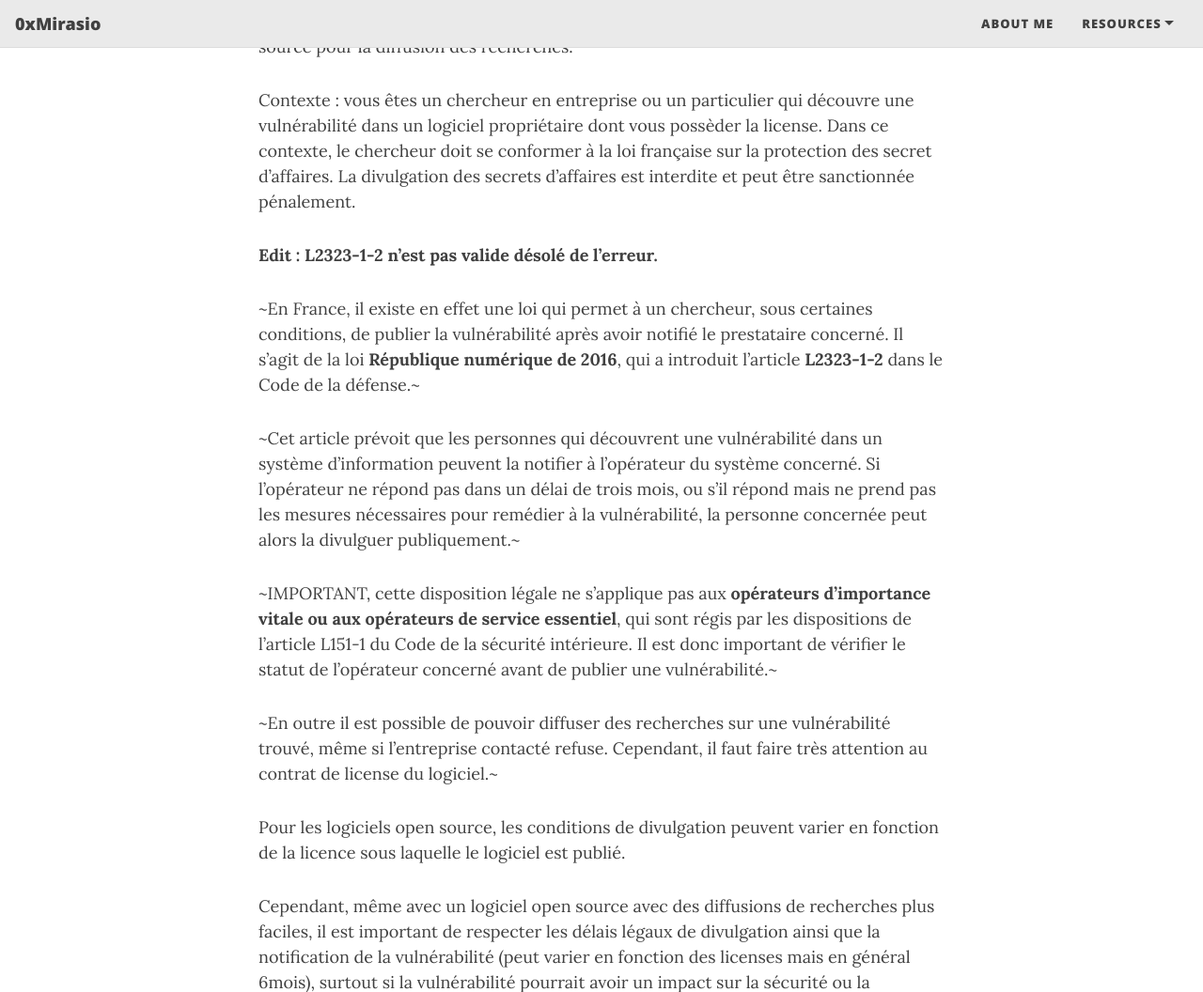
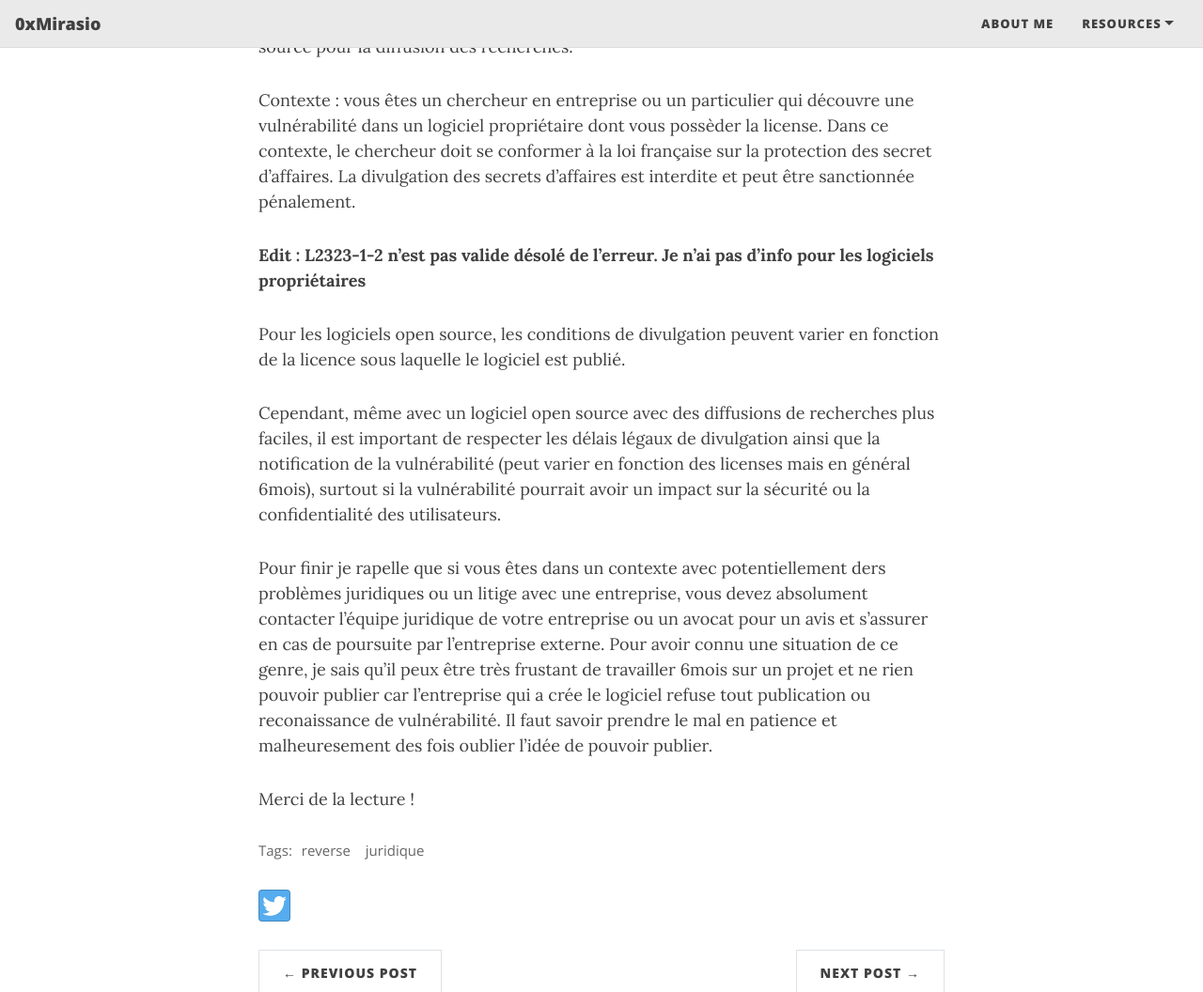
Before and after one commit to 0xMirasio/0xMirasio.github.io, a Jekyll site: the page built from _posts/2023-04-28-LegislationJuridiqueRetroIngenierie.md, in a window 1280 px wide and 1400 px high, scrolled down 3245 px, cut to the strip 0-1056 px from the top of the window. Shown: the whole strip at 94% size. Built offline with Jekyll 4.4.1, drawn with Linux system fonts in a browser that asks for light colours; nearby versions of some CDN libraries.

Commit message:
fix tilde

```diff
--- a/_posts/2023-04-28-LegislationJuridiqueRetroIngenierie.md
+++ b/_posts/2023-04-28-LegislationJuridiqueRetroIngenierie.md
@@ -60,16 +60,7 @@ Je vais essayer de montrer comment procéder pour les 2 cas : propriétaire et o
 Contexte : vous êtes un chercheur en entreprise ou un particulier qui découvre une vulnérabilité dans un logiciel propriétaire dont vous possèder la license.
 Dans ce contexte, le chercheur doit se conformer à la loi française sur la protection des secret d'affaires. La divulgation des secrets d'affaires est interdite et peut être sanctionnée pénalement.
 
-**Edit : L2323-1-2 n'est pas valide désolé de l'erreur.**
-
-~En France, il existe en effet une loi qui permet à un chercheur, sous certaines conditions, de publier la vulnérabilité après avoir notifié le prestataire concerné. Il s'agit de la loi **République numérique de 2016**, qui a introduit l'article **L2323-1-2** dans le Code de la défense.~
-
-~Cet article prévoit que les personnes qui découvrent une vulnérabilité dans un système d'information peuvent la notifier à l'opérateur du système concerné. Si l'opérateur ne répond pas dans un délai de trois mois, ou s'il répond mais ne prend pas les mesures nécessaires pour remédier à la vulnérabilité, la personne concernée peut alors la divulguer publiquement.~
-
-~IMPORTANT, cette disposition légale ne s'applique pas aux **opérateurs d'importance vitale ou aux opérateurs de service essentiel**, qui sont régis par les dispositions de l'article L151-1 du Code de la sécurité intérieure. Il est donc important de vérifier le statut de l'opérateur concerné avant de publier une vulnérabilité.~
-
-~En outre il est possible de pouvoir diffuser des recherches sur une vulnérabilité trouvé, même si l'entreprise contacté refuse.
-Cependant, il faut faire très attention au contrat de license du logiciel.~
+**Edit : L2323-1-2 n'est pas valide désolé de l'erreur. Je n'ai pas d'info pour les logiciels propriétaires**
 
 Pour les logiciels open source, les conditions de divulgation peuvent varier en fonction de la licence sous laquelle le logiciel est publié.
 
```
